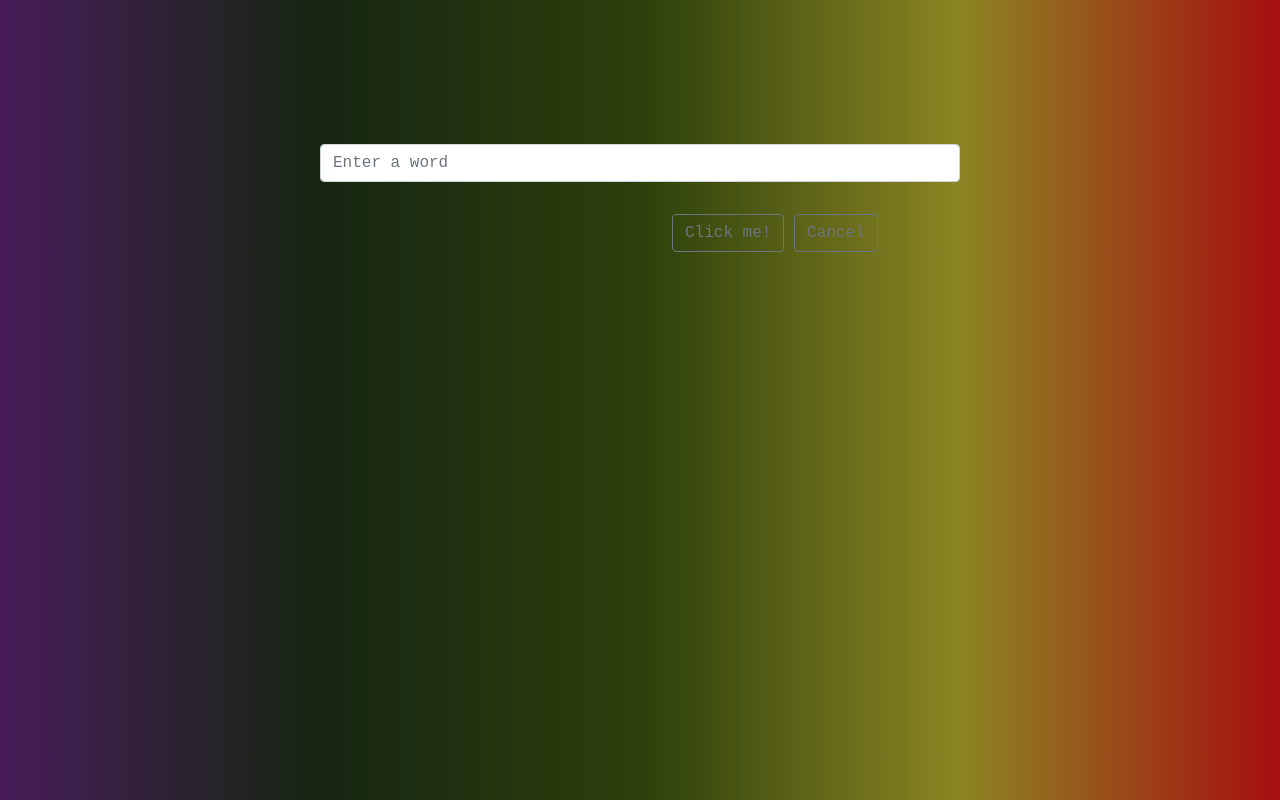
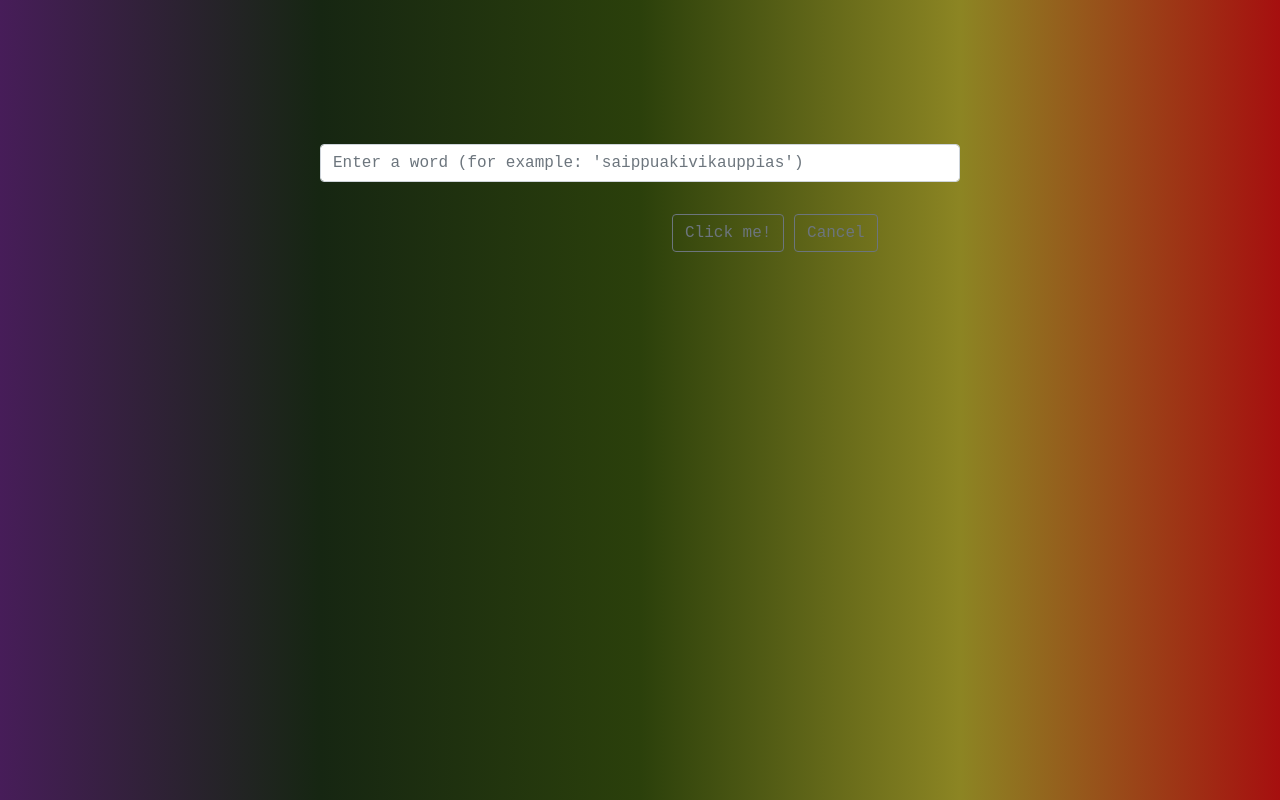
Before and after one commit to gianynx/js-paliedispari, a plain HTML site: page palindroma/index_palindroma.html in a window 1280 px wide. Drawn offline with nearby package versions, Linux system fonts and the light colour scheme.

Commit message:
modify index_pari&dispari.html label

```diff
--- a/palindroma/index_palindroma.html
+++ b/palindroma/index_palindroma.html
@@ -10,7 +10,7 @@
 </head>
 <body>
     <div id="box">
-        <input type="text" class="form-control w-50 mx-auto" placeholder="Enter a word" aria-label="Recipient's username" aria-describedby="button-addon2">
+        <input type="text" class="form-control w-50 mx-auto" placeholder="Enter a word (for example: 'saippuakivikauppias')" aria-label="Recipient's username" aria-describedby="button-addon2">
         <div id="btn_box">
             <button id="btn_palindroma_1" class="btn btn-outline-secondary" type="button" id="button-addon2">Click me!</button>
             <button id="btn_palindroma_2" class="btn btn-outline-secondary" type="button" id="button-addon2">Cancel</button>
```
